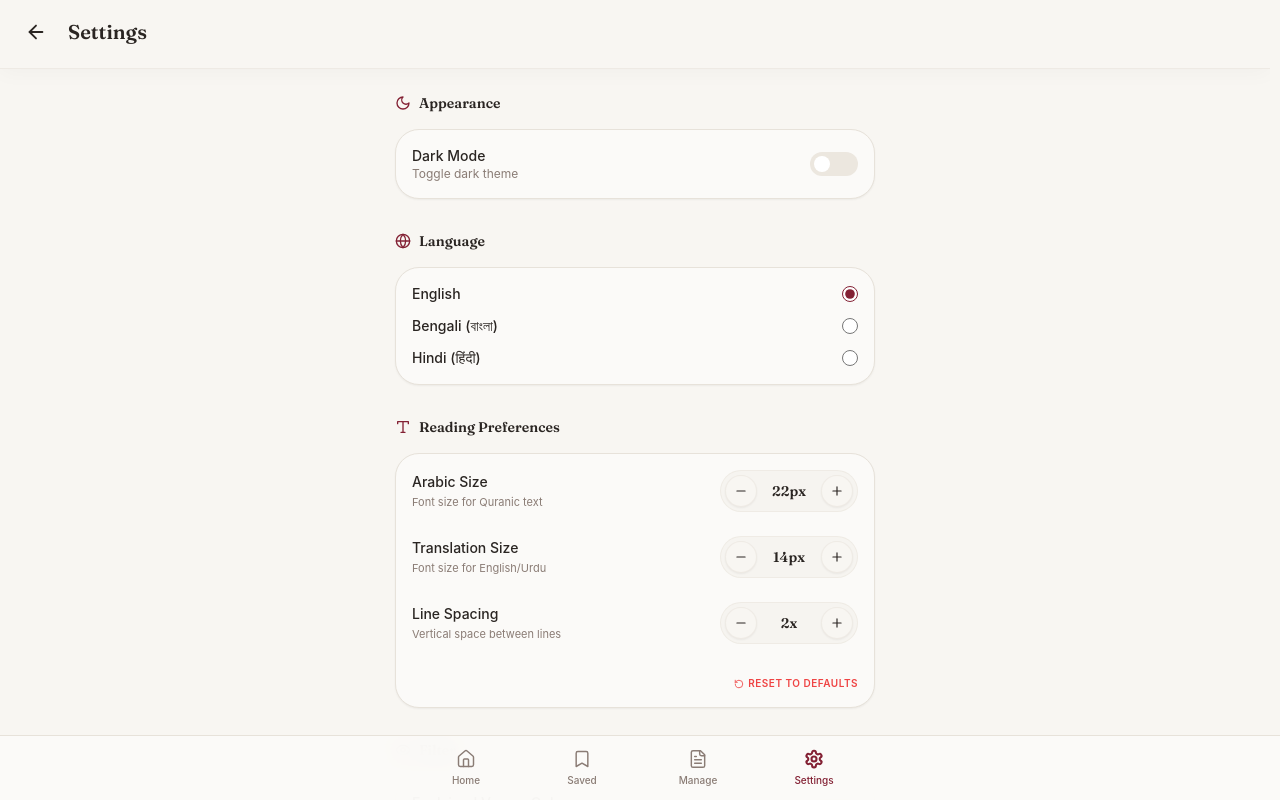
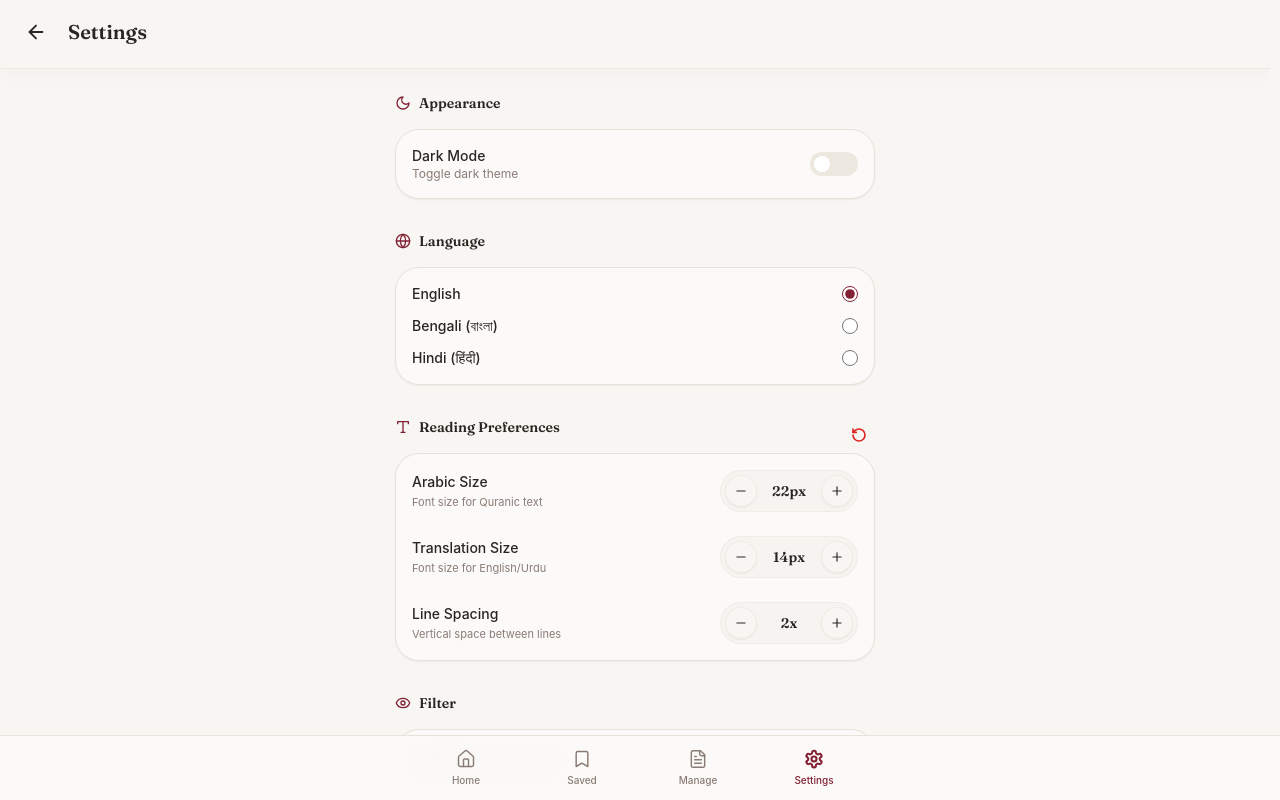
Before and after one commit to ariyanreja27/inside-quran, a React (Vite) app: page /settings in a window 1280 px wide. Both pictures are taken after a click on the button 741 px from the left and 491 px from the top of the page. Shown: the top 800 px of the page. Built offline with nearby package versions, Linux system fonts and the light colour scheme; the HTML template or start-up script is replaced by a standard one; a web font is replaced by a local one.

Commit message:
style: remove background from reset icon button and adjust spacing for Reading Preferences section

```diff
--- a/src/pages/SettingsPage.tsx
+++ b/src/pages/SettingsPage.tsx
@@ -202,7 +202,27 @@ export default function SettingsPage() {
 
         {/* SECTION 3: READING */}
         <motion.section initial={{ opacity: 0, y: 10 }} animate={{ opacity: 1, y: 0 }} transition={{ delay: 0.1 }}>
-          <SectionTitle icon={Type} title="Reading Preferences" />
+          <div className="flex items-center justify-between">
+            <SectionTitle icon={Type} title="Reading Preferences" />
+            <motion.button
+              initial={false}
+              animate={{
+                opacity: isModified ? 1 : 0,
+                scale: isModified ? 1 : 0.8,
+                rotate: isModified ? 0 : -90
+              }}
+              onClick={() => updateSettings({
+                arabicFontSize: defaultSettings.arabicFontSize,
+                translationFontSize: defaultSettings.translationFontSize,
+                lineSpacing: defaultSettings.lineSpacing,
+              })}
+              disabled={!isModified}
+              className="w-8 h-8 flex items-center justify-center rounded-full text-red-600 hover:text-red-700 transition-colors active:scale-90 disabled:cursor-default"
+              title="Reset Reading Preferences"
+            >
+              <RotateCcw size={16} strokeWidth={2.5} />
+            </motion.button>
+          </div>
           <div className="bg-card border border-border rounded-2xl p-4 space-y-6 shadow-sm">
             <Stepper
               label="Arabic Size"
@@ -230,24 +250,6 @@ export default function SettingsPage() {
               min={1.5} max={4.0} step={0.1}
               onChange={(val: number) => updateSettings({ lineSpacing: val })}
             />
-
-            <div className="pt-2 flex justify-end">
-              <button
-                onClick={() => updateSettings({
-                  arabicFontSize: defaultSettings.arabicFontSize,
-                  translationFontSize: defaultSettings.translationFontSize,
-                  lineSpacing: defaultSettings.lineSpacing,
-                })}
-                className={`text-[10px] font-semibold transition-colors flex items-center gap-1 uppercase tracking-wider ${
-                  isModified
-                    ? 'text-red-500 hover:text-red-600'
-                    : 'text-muted-foreground/40 hover:text-primary/60'
-                }`}
-              >
-                <RotateCcw size={10} />
-                Reset to defaults
-              </button>
-            </div>
           </div>
         </motion.section>
 
```
